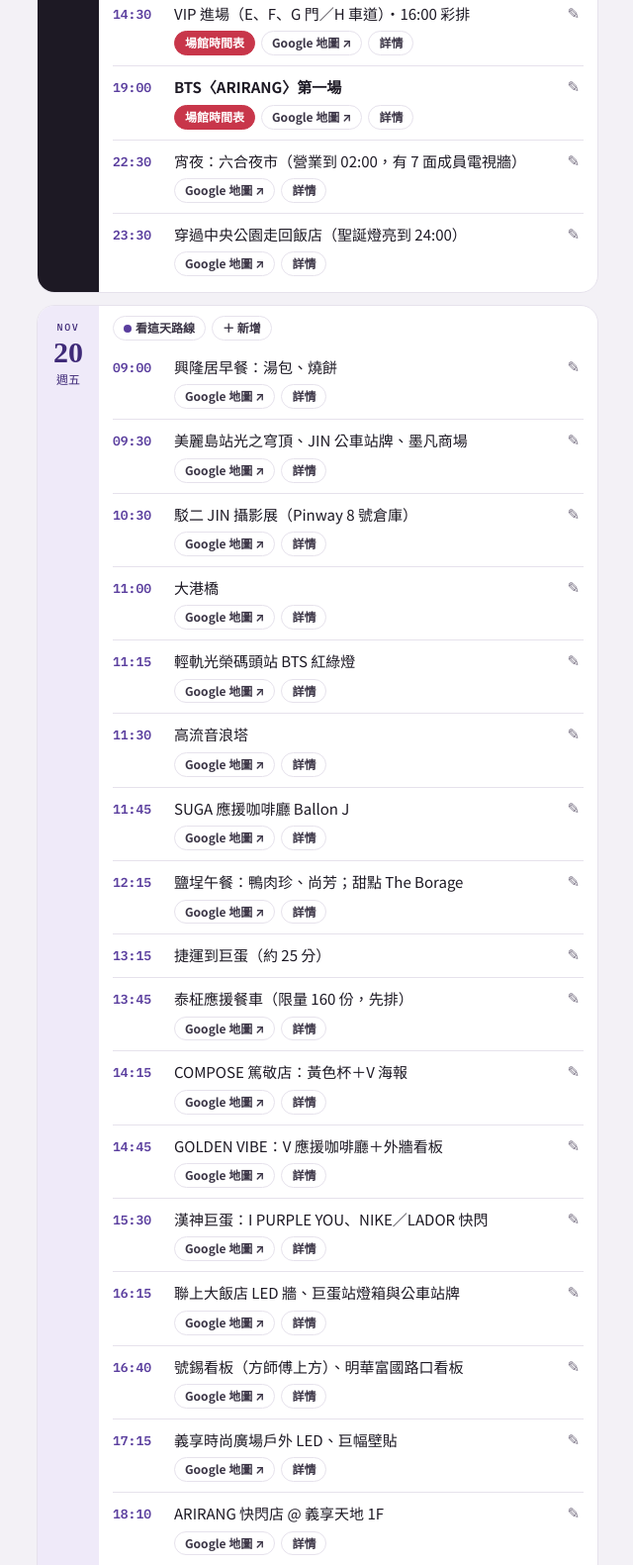
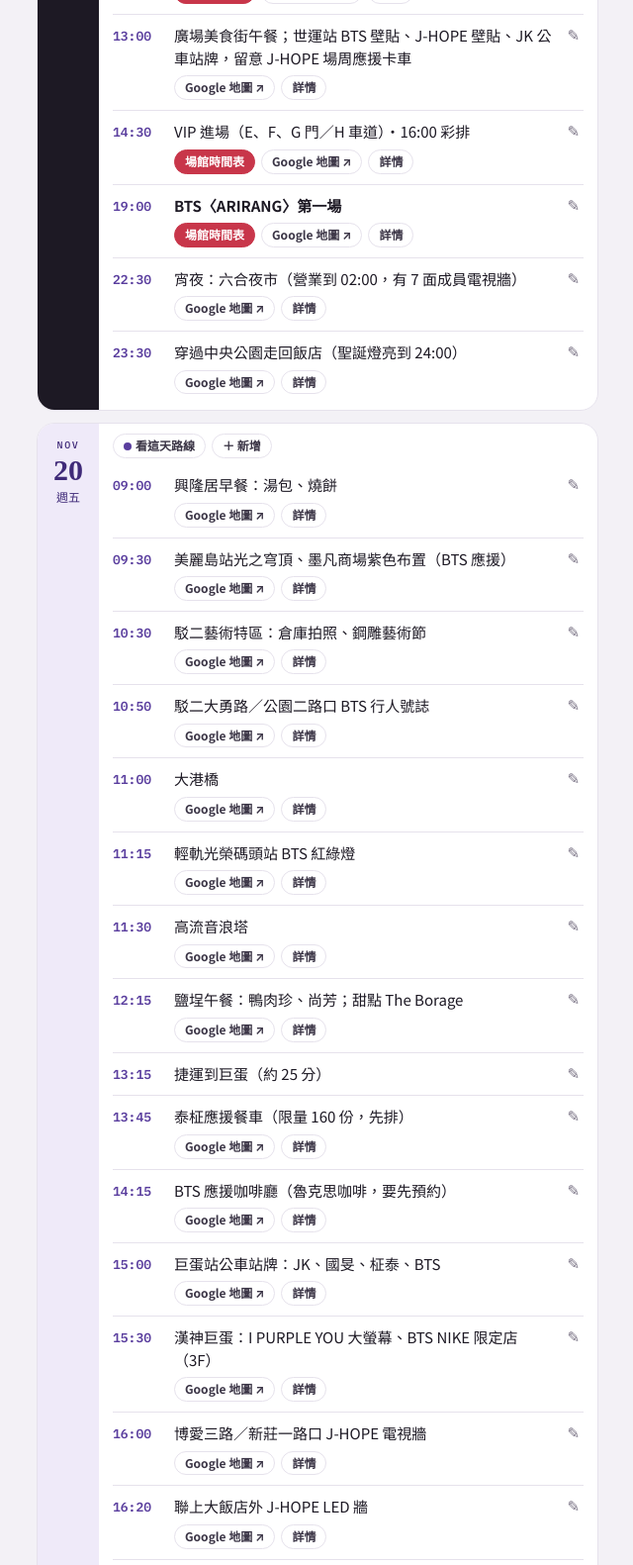
Before and after one commit to annyusloth/-kh-trip, a plain HTML site: page index.html in a window 1280 px wide. Shown: the part 1219-2800 px from the top of the page at 99% size, without its empty margins (319-959 px from the left). Drawn offline with Linux system fonts and the light colour scheme.

Commit message:
Focus itinerary on JK, J-HOPE and group spots
Co-Authored-By: Claude Opus 5.5 <noreply@anthropic.com>
Claude-Session: https://claude.ai/code/session_01GCwQq8f77L1dVm9atEFsim

```diff
--- a/index.html
+++ b/index.html
@@ -337,38 +337,42 @@ const I=(t,x,p,k)=>({t,x,p:p||'',k:k||''});
 const DEFAULT_PLAN={
  '2026-11-19':[
   I('08:11','高鐵 809 次 台北 → 左營（10:25 到）・4 車 19D','hsr','hsr'),
-  I('10:25','太成肉包左營店：紫色肉包當早午餐','taicheng_zy'),
-  I('10:40','捷運紅線到中央公園站（約 20 分），走回飯店；拖行李可搭計程車約 20 分',''),
+  I('10:25','高鐵左營站新光三越彩虹市集 B1：J-HOPE、BTS Fan Chant 電視牆（24 小時輪播）','f_JH-tv-kh4'),
+  I('10:35','太成肉包左營店：紫色肉包當早午餐','taicheng_zy'),
+  I('10:45','捷運紅線到中央公園站（約 20 分），走回飯店；拖行李可搭計程車約 20 分',''),
   I('11:10','昭來商旅放行李','hotel'),
   I('11:15','特好喝紫玉系列（11/19 新上市）','tetea'),
   I('11:30','中央公園站搭紅線到世運站（約 25 分）',''),
   I('12:00','ARMY ZONE 領粽卡（籃球場，到 17:00）→ VIP 報到 → 買周邊','stadium','venue'),
-  I('13:00','廣場美食街午餐；看世運站燈箱、公車站牌','f_BTS-kh-bii1'),
+  I('13:00','廣場美食街午餐；世運站 BTS 壁貼、J-HOPE 壁貼、JK 公車站牌，留意 J-HOPE 場周應援卡車','f_BTS-kh-bii1'),
   I('14:30','VIP 進場（E、F、G 門／H 車道）・16:00 彩排','stadium','venue'),
   I('19:00','BTS〈ARIRANG〉第一場','stadium','venue'),
   I('22:30','宵夜：六合夜市（營業到 02:00，有 7 面成員電視牆）','liuhe'),
   I('23:30','穿過中央公園走回飯店（聖誕燈亮到 24:00）','cpark_deco')],
  '2026-11-20':[
   I('09:00','興隆居早餐：湯包、燒餅','f_xlj'),
-  I('09:30','美麗島站光之穹頂、JIN 公車站牌、墨凡商場','mofan'),
-  I('10:30','駁二 JIN 攝影展（Pinway 8 號倉庫）','f_jin-exhibit'),
+  I('09:30','美麗島站光之穹頂、墨凡商場紫色布置（BTS 應援）','mofan'),
+  I('10:30','駁二藝術特區：倉庫拍照、鋼雕藝術節','pier2'),
+  I('10:50','駁二大勇路／公園二路口 BTS 行人號誌','f_BTS-CITY18'),
   I('11:00','大港橋','bridge'),
   I('11:15','輕軌光榮碼頭站 BTS 紅綠燈','light'),
   I('11:30','高流音浪塔','kpmc'),
-  I('11:45','SUGA 應援咖啡廳 Ballon J','f_SG-KH-CAFE'),
   I('12:15','鹽埕午餐：鴨肉珍、尚芳；甜點 The Borage','yazhen'),
   I('13:15','捷運到巨蛋（約 25 分）',''),
   I('13:45','泰柾應援餐車（限量 160 份，先排）','f_JV-KH-FOOD'),
-  I('14:15','COMPOSE 篤敬店：黃色杯＋V 海報','compose'),
-  I('14:45','GOLDEN VIBE：V 應援咖啡廳＋外牆看板','f_tae-cafe2'),
-  I('15:30','漢神巨蛋：I PURPLE YOU、NIKE／LADOR 快閃','hanshin'),
-  I('16:15','聯上大飯店 LED 牆、巨蛋站燈箱與公車站牌','p_lianshang'),
-  I('16:40','號錫看板（方師傅上方）、明華富國路口看板','f_JHOPE-KH-BII1'),
-  I('17:15','義享時尚廣場戶外 LED、巨幅壁貼','f_BTS-CITY4'),
+  I('14:15','BTS 應援咖啡廳（魯克思咖啡，要先預約）','f_bts-cafe-luxe'),
+  I('15:00','巨蛋站公車站牌：JK、國旻、柾泰、BTS','f_JK-BUS-kh1'),
+  I('15:30','漢神巨蛋：I PURPLE YOU 大螢幕、BTS NIKE 限定店（3F）','hanshin'),
+  I('16:00','博愛三路／新莊一路口 J-HOPE 電視牆','f_JH-tv-kh5'),
+  I('16:20','聯上大飯店外 J-HOPE LED 牆','f_JH-tv-kh2'),
+  I('16:40','號錫應援看板（自由路方師傅上方）','f_JHOPE-KH-BII1'),
+  I('17:00','自由大順路口 J-HOPE 應援影片','f_JH-tv-kh3'),
+  I('17:30','義享時尚廣場 BTS 戶外 LED、巨幅壁貼','f_BTS-CITY4'),
   I('18:10','ARIRANG 快閃店 @ 義享天地 1F','popup'),
-  I('19:00','瑞豐夜市晚餐：V 看板、J-HOPE 電視牆','ruifeng'),
+  I('19:00','瑞豐夜市晚餐；入口（裕誠／南屏路口）有 J-HOPE 電視牆','f_JH-tv-kh11'),
   I('20:30','蓮池潭龍虎塔、春秋閣紫燈（到 23:00）','lotus'),
-  I('21:30','回飯店；有體力繞 85 大樓看紫燈','85')],
+  I('21:30','回飯店前：三多商圈站 JK 公車站牌、中山二路／興中二路口 J-HOPE 電視牆','f_JK-BUS-kh3'),
+  I('22:00','有體力繞 85 大樓看紫燈','85')],
  '2026-11-21':[
   I('09:30','咖啡覺醒早午餐','awaken'),
   I('10:30','駁二 → 哈瑪星鐵道文化園區','hamasen'),
@@ -379,7 +383,7 @@ const DEFAULT_PLAN={
   I('15:30','到世運；ARMY ZONE 用當天票可再領粽卡','stadium','venue'),
   I('16:30','一般票進場，入座先貼紫色燈海光膜','stadium','venue'),
   I('19:00','BTS〈ARIRANG〉第二場','stadium','venue'),
-  I('22:45','宵夜：自強夜市（或春日蒜香豆干、湯棧）','zq_market'),
+  I('22:45','宵夜：森森燒肉中正店，JK「(STILL)IN WAVES」點餐送贈品（週六開到 00:00）；想逛夜市就改自強夜市','f_jk-exhitbit'),
   I('23:30','中央公園散步回飯店','cpark_deco')],
  '2026-11-22':[
   I('09:30','退房，行李帶去世運','hotel'),
```
